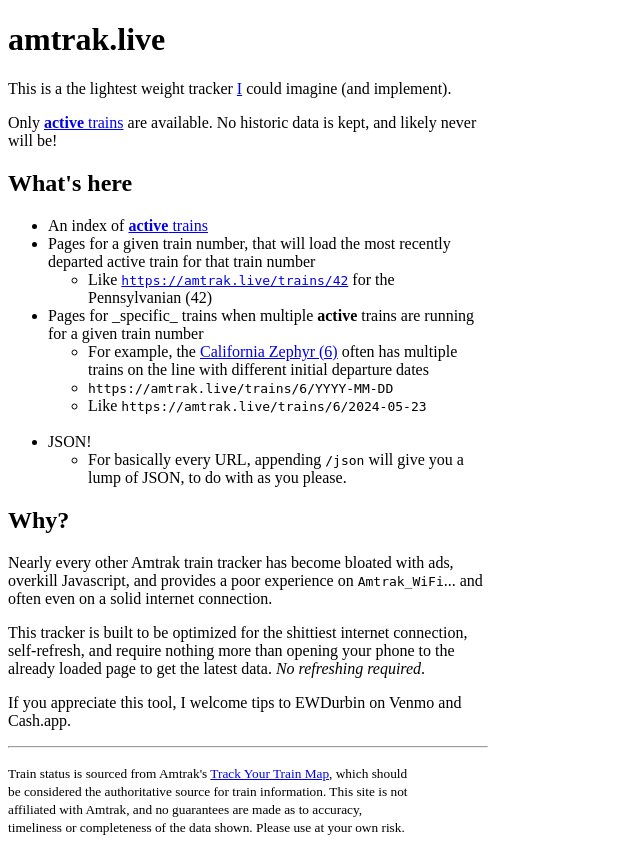
After one commit to ewdurbin/amtrak, a Python web app: template templates/index.jinja2 in a window 1280 px wide. The commit adds this page. Shown: the whole page, without its empty margins (0-640 px from the left). Run offline with Jinja, Linux system fonts and the light colour scheme; the template is opened without the code that fills it, so the values that code supplies are empty.

Commit message:
lets go!

```diff
--- /dev/null
+++ b/templates/index.jinja2
@@ -0,0 +1,50 @@
+{% extends 'base.jinja2' %}
+{% block content %}
+<div style="width: 100%; max-width: 30em;">
+<h1>amtrak.live</h1>
+
+<p>
+  This is a the lightest weight tracker <a href="https://durbin.ee">I</a> could imagine (and implement).
+</p>
+
+<p>
+  Only <a href="/trains"><b>active</b> trains</a> are available. No historic data is kept, and likely never will be!
+</p>
+
+<h2>What's here</h2>
+
+<ul>
+  <li>An index of <a href="/trains"><b>active</b> trains</a></li>
+  <li>Pages for a given train number, that will load the most recently departed active train for that train number</li>
+  <ul><li>Like <a href="/trains/42"><code>https://amtrak.live/trains/42</code></a> for the Pennsylvanian (42)</li></ul>
+  <li>Pages for _specific_ trains when multiple <b>active</b> trains are running for a given train number</li>
+  <ul>
+    <li>For example, the <a href="/trains/6">California Zephyr (6)</a> often has multiple trains on the line with different initial departure dates</li>
+    <li><code>https://amtrak.live/trains/6/YYYY-MM-DD</code></li>
+    <li>Like <code>https://amtrak.live/trains/6/2024-05-23</code></li>
+  </ul>
+  <br>
+  <li>JSON!</li>
+  <ul>
+    <li>For basically every URL, appending <code>/json</code> will give you a lump of JSON, to do with as you please.</li>
+  </ul>
+</ul>
+
+<h2>Why?</h2>
+
+<p>
+  Nearly every other Amtrak train tracker has become bloated with ads, overkill Javascript, and provides a poor experience on <code>Amtrak_WiFi</code>... and often even on a solid internet connection.
+</p>
+
+<p>
+  This tracker is built to be optimized for the shittiest internet connection, self-refresh, and require nothing more than opening your phone to the already loaded page to get the latest data. <i>No refreshing required</i>.
+</p>
+
+<p>
+  If you appreciate this tool, I welcome tips to EWDurbin on Venmo and Cash.app.
+</p>
+
+<hr>
+</div>
+
+{% endblock %}
--- a/templates/train.jinja2
+++ b/templates/train.jinja2
@@ -5,7 +5,7 @@
 {% if train_ids|length > 1 %}
   <small>Other trains:</small><br>
   {% for id, date in train_ids %}
-    {% if train["id"] != id %}<small>  * <a href="/trains/{{ train["train_number"] }}/{{ id }}">Initial Departure: {{ date.strftime("%Y-%m-%d") }}</a></small><br>{% endif %}
+    {% if train["id"] != id %}<small>  * <a href="/trains/{{ train["train_number"] }}/{{ date.strftime("%Y-%m-%d") }}">Initial Departure: {{ date.strftime("%Y-%m-%d") }}</a></small><br>{% endif %}
   {% endfor %}
   <br>
 {% endif %}
```
Also changed, not shown: app.py (+51 -14 lines).
